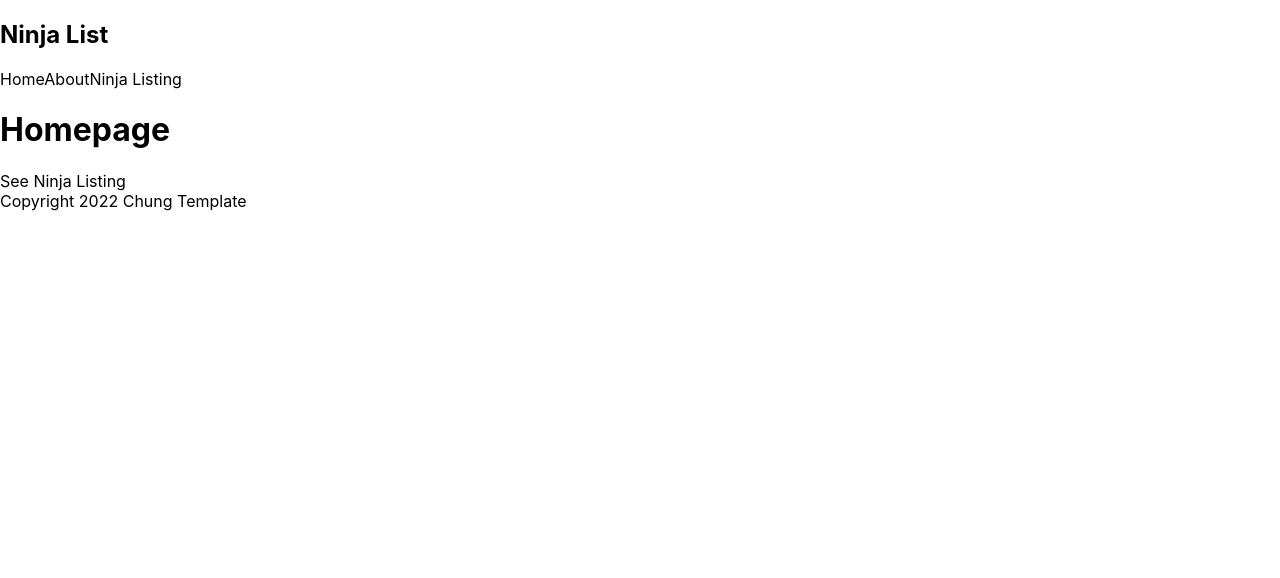
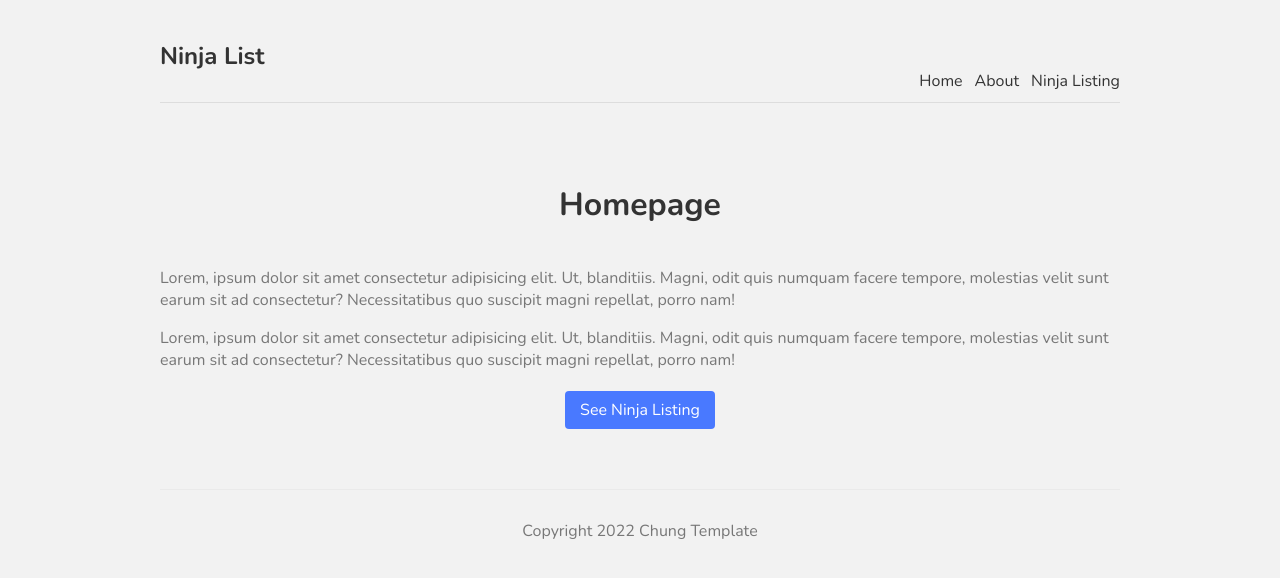
Before and after one commit to chungnguyen26011992/learn-nextjs, a Next.js app: page / in a window 1280 px wide. Shown: the top 578 px of the page. Built offline with nearby package versions, Linux system fonts and the light colour scheme.

Commit message:
Next.js Tutorial #6 - Adding Styles

```diff
--- a/components/Footer.tsx
+++ b/components/Footer.tsx
@@ -1,11 +1,7 @@
-import type { NextPage } from 'next'
+import type { NextPage } from "next";
 
 const Footer: NextPage = () => {
-  return (
-    <div>
-        Copyright 2022 Chung Template
-    </div>
-  )
-}
+  return <footer>Copyright 2022 Chung Template</footer>;
+};
 
-export default Footer
+export default Footer;
--- a/pages/index.tsx
+++ b/pages/index.tsx
@@ -1,12 +1,15 @@
 import type { NextPage } from 'next'
 import Link from 'next/link'
+import styles from '../styles/Home.module.css'
 
 const Home: NextPage = () => {
   return (
     <div>
-      <h1>Homepage</h1>
+      <h1 className={styles.title}>Homepage</h1>
+      <p className={styles.text}>Lorem, ipsum dolor sit amet consectetur adipisicing elit. Ut, blanditiis. Magni, odit quis numquam facere tempore, molestias velit sunt earum sit ad consectetur? Necessitatibus quo suscipit magni repellat, porro nam!</p>
+      <p className={styles.text}>Lorem, ipsum dolor sit amet consectetur adipisicing elit. Ut, blanditiis. Magni, odit quis numquam facere tempore, molestias velit sunt earum sit ad consectetur? Necessitatibus quo suscipit magni repellat, porro nam!</p>
       <Link href="/ninjas">
-        <a>See Ninja Listing</a>
+        <a className={styles.btn}>See Ninja Listing</a>
       </Link>
     </div>
   )
--- a/styles/Home.module.css
+++ b/styles/Home.module.css
@@ -1,116 +1,18 @@
-.container {
-  padding: 0 2rem;
-}
-
-.main {
-  min-height: 100vh;
-  padding: 4rem 0;
-  flex: 1;
-  display: flex;
-  flex-direction: column;
-  justify-content: center;
-  align-items: center;
-}
-
-.footer {
-  display: flex;
-  flex: 1;
-  padding: 2rem 0;
-  border-top: 1px solid #eaeaea;
-  justify-content: center;
-  align-items: center;
-}
-
-.footer a {
-  display: flex;
-  justify-content: center;
-  align-items: center;
-  flex-grow: 1;
-}
-
-.title a {
-  color: #0070f3;
-  text-decoration: none;
-}
-
-.title a:hover,
-.title a:focus,
-.title a:active {
-  text-decoration: underline;
-}
-
 .title {
-  margin: 0;
-  line-height: 1.15;
-  font-size: 4rem;
-}
-
-.title,
-.description {
+  color: #333;
+  padding-bottom: 20px;
   text-align: center;
 }
-
-.description {
-  margin: 4rem 0;
-  line-height: 1.5;
-  font-size: 1.5rem;
+.text {
+  color: #777;
 }
-
-.code {
-  background: #fafafa;
-  border-radius: 5px;
-  padding: 0.75rem;
-  font-size: 1.1rem;
-  font-family: Menlo, Monaco, Lucida Console, Liberation Mono, DejaVu Sans Mono,
-    Bitstream Vera Sans Mono, Courier New, monospace;
+.btn {
+  display: block;
+  width: 150px;
+  padding: 8px 0;
+  margin: 20px auto;
+  background: #4979ff;
+  border-radius: 4px;
+  color: white;
+  text-align: center;
 }
-
-.grid {
-  display: flex;
-  align-items: center;
-  justify-content: center;
-  flex-wrap: wrap;
-  max-width: 800px;
-}
-
-.card {
-  margin: 1rem;
-  padding: 1.5rem;
-  text-align: left;
-  color: inherit;
-  text-decoration: none;
-  border: 1px solid #eaeaea;
-  border-radius: 10px;
-  transition: color 0.15s ease, border-color 0.15s ease;
-  max-width: 300px;
-}
-
-.card:hover,
-.card:focus,
-.card:active {
-  color: #0070f3;
-  border-color: #0070f3;
-}
-
-.card h2 {
-  margin: 0 0 1rem 0;
-  font-size: 1.5rem;
-}
-
-.card p {
-  margin: 0;
-  font-size: 1.25rem;
-  line-height: 1.5;
-}
-
-.logo {
-  height: 1em;
-  margin-left: 0.5rem;
-}
-
-@media (max-width: 600px) {
-  .grid {
-    width: 100%;
-    flex-direction: column;
-  }
-}
--- a/styles/globals.css
+++ b/styles/globals.css
@@ -1,16 +1,37 @@
-html,
+@import url('https://fonts.googleapis.com/css2?family=Nunito:wght@300;400;600;700&display=swap');
+
 body {
-  padding: 0;
-  margin: 0;
-  font-family: -apple-system, BlinkMacSystemFont, Segoe UI, Roboto, Oxygen,
-    Ubuntu, Cantarell, Fira Sans, Droid Sans, Helvetica Neue, sans-serif;
+  background: #f2f2f2;
+  color: #333;
+  font-family: "Nunito";
 }
-
 a {
-  color: inherit;
+  color: #333;
   text-decoration: none;
 }
-
-* {
-  box-sizing: border-box;
+.content {
+  max-width: 960px;
+  margin: 0 auto;
 }
+nav {
+  margin: 10px auto 80px;
+  padding: 10px 0;
+  display: flex;
+  justify-content: flex-end;
+  align-items: flex-end;
+  border-bottom: 1px solid #ddd;
+}
+nav a {
+  margin-left: 12px;
+}
+nav .logo {
+  margin-right: auto;
+}
+footer {
+  display: block;
+  text-align: center;
+  padding: 30px 0;
+  margin-top: 60px;
+  color: #777;
+  border-top: 1px solid #eaeaea;
+}
```
Also changed, not shown: documents/NET_NINJA.md (+15 -1 lines), images_document/global-css-error.png (added), styles/Ninjas.module.css (added).
